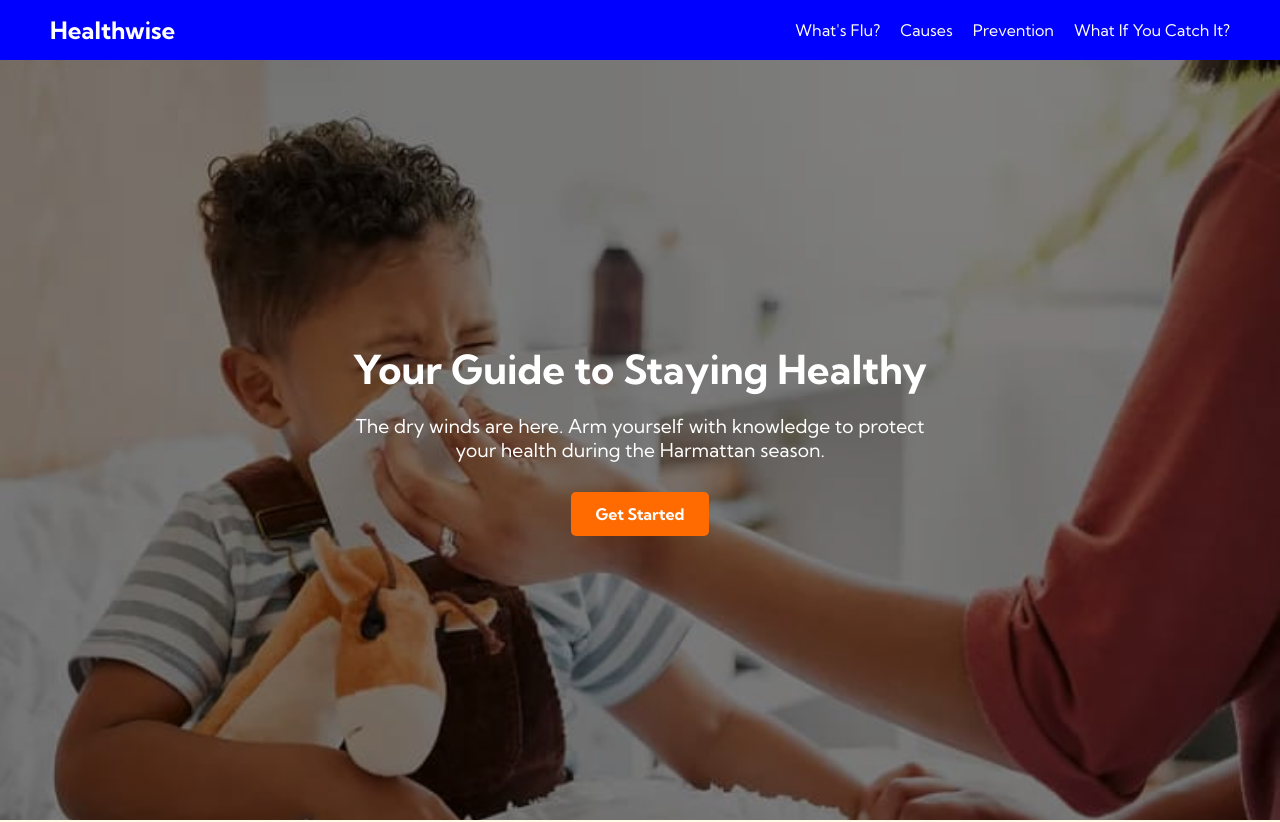
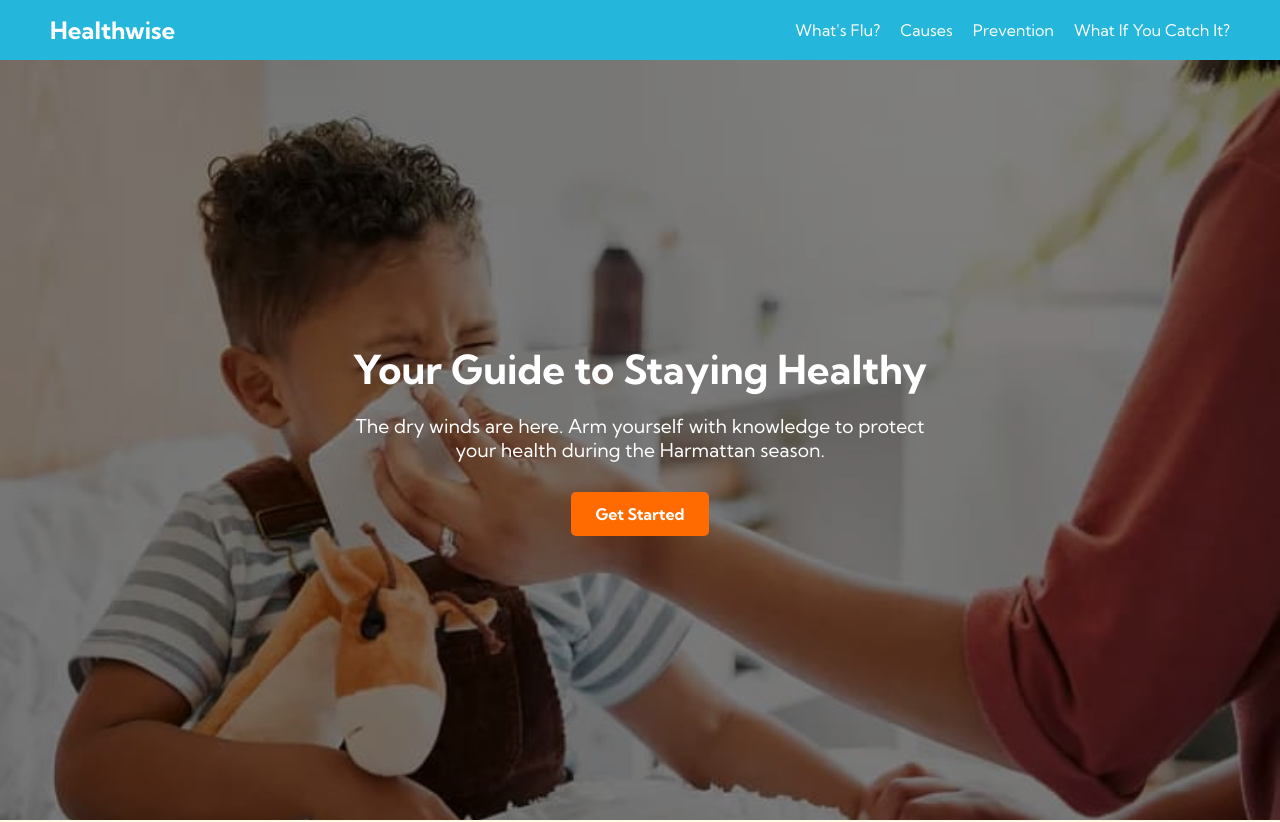
Before and after one commit to chinaemerem-aneke/Flu---The-Norm-of-Harmattan, a plain HTML site: page index.html in a window 1280 px wide. Shown: the top 822 px of the page. Drawn offline with Linux system fonts and the light colour scheme; a script that the page names is missing.

Commit message:
updated style.css

```diff
--- a/style.css
+++ b/style.css
@@ -5,7 +5,7 @@
 }
 
 :root {
-  --soft-blue: hsl(240, 100%, 50%);
+  --soft-blue: hsl(192, 72%, 50%);
   --white: hsl(0, 0%, 100%);
   --light-orange: hsl(208, 100%, 97%);
   /* --pale-yellow: #ff6b00; */
```
